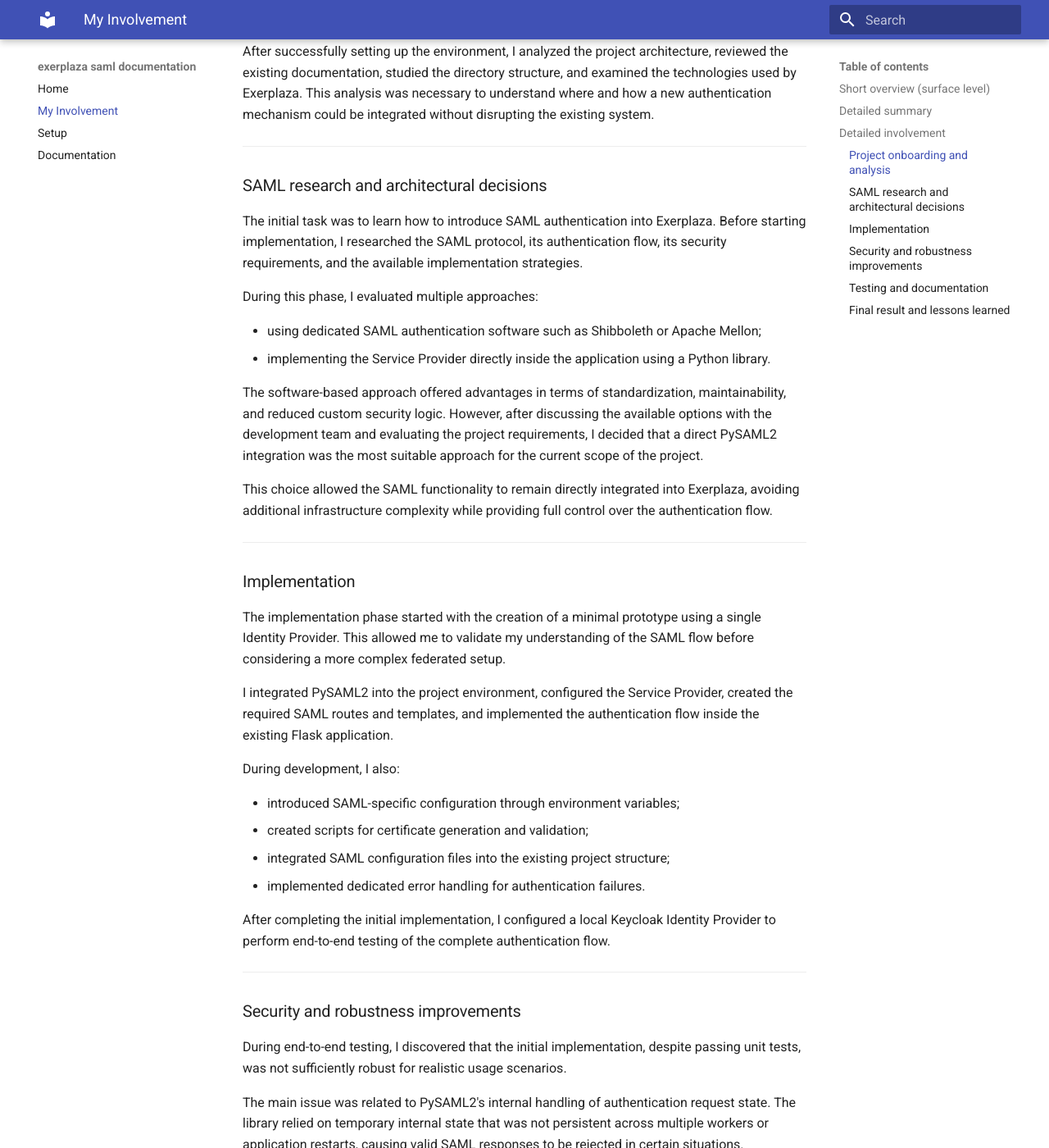
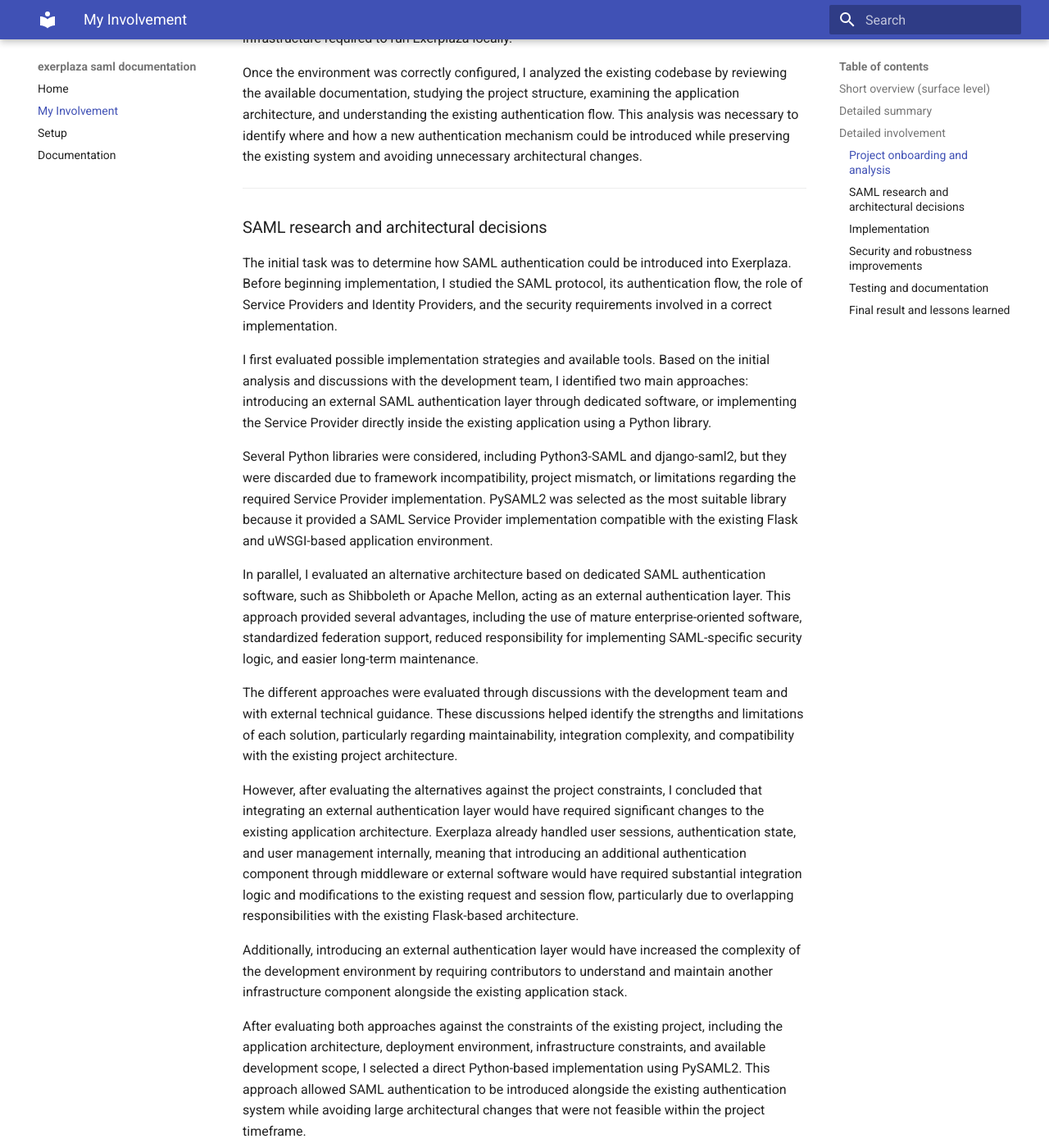
Before and after one commit to acquanaturaleminerale/acquanaturaleminerale.github.io, an MkDocs documentation site: the page built from docs/involvement.md, in a window 1280 px wide and 1400 px high, scrolled down 1529 px. Shown: the whole window at 82% size. Built offline with MkDocs 1.6.1 and Material for MkDocs 9.7.7, drawn with Linux system fonts in a browser that asks for light colours; some of the changed text lies outside the part shown.

Commit message:
Update involvement.md

```diff
--- a/docs/involvement.md
+++ b/docs/involvement.md
@@ -24,43 +24,56 @@
 
 ### Project onboarding and analysis
 
-At the beginning of my involvement, I had to become familiar with an existing project and its development environment. Since I was joining an already active codebase, my first objective was to understand the structure of Exerplaza, its technologies, and the workflow used by the development team.
+At the beginning of my involvement, I had to become familiar with an existing project and its development environment. Since I was joining an already active codebase, my first objective was to understand the structure of Exerplaza, the technologies used by the project, and the workflow followed by the development team.
 
-I started by configuring the local development environment, learning the Docker-based setup, and resolving the initial configuration issues required to run the project locally. This phase allowed me to understand the relationship between the different services and how the application was structured.
+The first phase focused on setting up and understanding the local development environment. I configured the Docker-based setup, resolved initial environment and configuration issues, and learned how the different services composing the application interacted with each other. This process allowed me to gain familiarity with the project's development workflow and the infrastructure required to run Exerplaza locally.
 
-After successfully setting up the environment, I analyzed the project architecture, reviewed the existing documentation, studied the directory structure, and examined the technologies used by Exerplaza. This analysis was necessary to understand where and how a new authentication mechanism could be integrated without disrupting the existing system.
+Once the environment was correctly configured, I analyzed the existing codebase by reviewing the available documentation, studying the project structure, examining the application architecture, and understanding the existing authentication flow. This analysis was necessary to identify where and how a new authentication mechanism could be introduced while preserving the existing system and avoiding unnecessary architectural changes.
 
 ---
 
 ### SAML research and architectural decisions
 
-The initial task was to learn how to introduce SAML authentication into Exerplaza. Before starting implementation, I researched the SAML protocol, its authentication flow, its security requirements, and the available implementation strategies.
+The initial task was to determine how SAML authentication could be introduced into Exerplaza. Before beginning implementation, I studied the SAML protocol, its authentication flow, the role of Service Providers and Identity Providers, and the security requirements involved in a correct implementation.
 
-During this phase, I evaluated multiple approaches:
+I first evaluated possible implementation strategies and available tools. Based on the initial analysis and discussions with the development team, I identified two main approaches: introducing an external SAML authentication layer through dedicated software, or implementing the Service Provider directly inside the existing application using a Python library.
 
-* using dedicated SAML authentication software such as Shibboleth or Apache Mellon;
-* implementing the Service Provider directly inside the application using a Python library.
+Several Python libraries were considered, including Python3-SAML and django-saml2, but they were discarded due to framework incompatibility, project mismatch, or limitations regarding the required Service Provider implementation. PySAML2 was selected as the most suitable library because it provided a SAML Service Provider implementation compatible with the existing Flask and uWSGI-based application environment.
 
-The software-based approach offered advantages in terms of standardization, maintainability, and reduced custom security logic. However, after discussing the available options with the development team and evaluating the project requirements, I decided that a direct PySAML2 integration was the most suitable approach for the current scope of the project.
+In parallel, I evaluated an alternative architecture based on dedicated SAML authentication software, such as Shibboleth or Apache Mellon, acting as an external authentication layer. This approach provided several advantages, including the use of mature enterprise-oriented software, standardized federation support, reduced responsibility for implementing SAML-specific security logic, and easier long-term maintenance.
 
-This choice allowed the SAML functionality to remain directly integrated into Exerplaza, avoiding additional infrastructure complexity while providing full control over the authentication flow.
+The different approaches were evaluated through discussions with the development team and with external technical guidance. These discussions helped identify the strengths and limitations of each solution, particularly regarding maintainability, integration complexity, and compatibility with the existing project architecture.
+
+However, after evaluating the alternatives against the project constraints, I concluded that integrating an external authentication layer would have required significant changes to the existing application architecture. Exerplaza already handled user sessions, authentication state, and user management internally, meaning that introducing an additional authentication component through middleware or external software would have required substantial integration logic and modifications to the existing request and session flow, particularly due to overlapping responsibilities with the existing Flask-based architecture.
+
+Additionally, introducing an external authentication layer would have increased the complexity of the development environment by requiring contributors to understand and maintain another infrastructure component alongside the existing application stack.
+
+After evaluating both approaches against the constraints of the existing project, including the application architecture, deployment environment, infrastructure constraints, and available development scope, I selected a direct Python-based implementation using PySAML2. This approach allowed SAML authentication to be introduced alongside the existing authentication system while avoiding large architectural changes that were not feasible within the project timeframe.
 
 ---
 
 ### Implementation
 
-The implementation phase started with the creation of a minimal prototype using a single Identity Provider. This allowed me to validate my understanding of the SAML flow before considering a more complex federated setup.
+The implementation phase started with the creation of a minimal prototype using a single Identity Provider. This approach allowed me to validate my understanding of the SAML authentication flow before introducing additional complexity related to federation and multiple Identity Providers.
 
-I integrated PySAML2 into the project environment, configured the Service Provider, created the required SAML routes and templates, and implemented the authentication flow inside the existing Flask application.
+I integrated PySAML2 into the project environment, configured the Service Provider, created the required SAML routes and templates, and implemented the authentication flow inside the existing Flask application. During this phase, I adapted the library configuration to match the existing project structure and deployment environment while maintaining compatibility with the existing authentication system.
 
 During development, I also:
 
-* introduced SAML-specific configuration through environment variables;
-* created scripts for certificate generation and validation;
-* integrated SAML configuration files into the existing project structure;
-* implemented dedicated error handling for authentication failures.
+introduced SAML-specific configuration through environment variables;
+created scripts for certificate generation and validation;
+integrated SAML configuration files into the existing project structure;
+implemented dedicated error handling for authentication failures.
 
-After completing the initial implementation, I configured a local Keycloak Identity Provider to perform end-to-end testing of the complete authentication flow.
+After completing the initial implementation, I learned how to configure and use a local Keycloak Identity Provider for end-to-end testing of the complete authentication flow. While the initial implementation successfully passed automated tests, end-to-end testing revealed a limitation related to the way PySAML2 handled internal authentication state.
+
+PySAML2's default request state handling relied on internal state storage that was not suitable for the Exerplaza deployment environment, particularly due to the use of multiple uWSGI workers. As a result, valid SAML responses could be rejected because the authentication state created during the initial request was not consistently available during the response validation phase.
+
+The implementation was progressively reorganized into separate modules responsible for SAML services, request tracking, configuration handling, and route management, improving separation of responsibilities and maintainability.
+
+To address this limitation, I implemented a database-backed SAML request tracking system. This moved the management of SAML authentication transactions from transient application state to persistent storage, ensuring consistency across different workers. The system also provides additional protection mechanisms by tracking request identifiers and validating request expiration. The system also provides additional protection mechanisms by tracking request identifiers, validating request expiration, and preventing reuse of previously consumed authentication requests.
+
+After integrating this solution, I corrected the remaining implementation issues, completed end-to-end testing with the local Identity Provider, and created a second iteration of automated tests focused on validating overall system behaviour and interactions between components rather than only testing individual functions. Finally, I performed a code refactoring phase, added documentation comments, and completed a functional SAML authentication prototype integrated alongside the existing Exerplaza authentication system.
 
 ---
 
```
